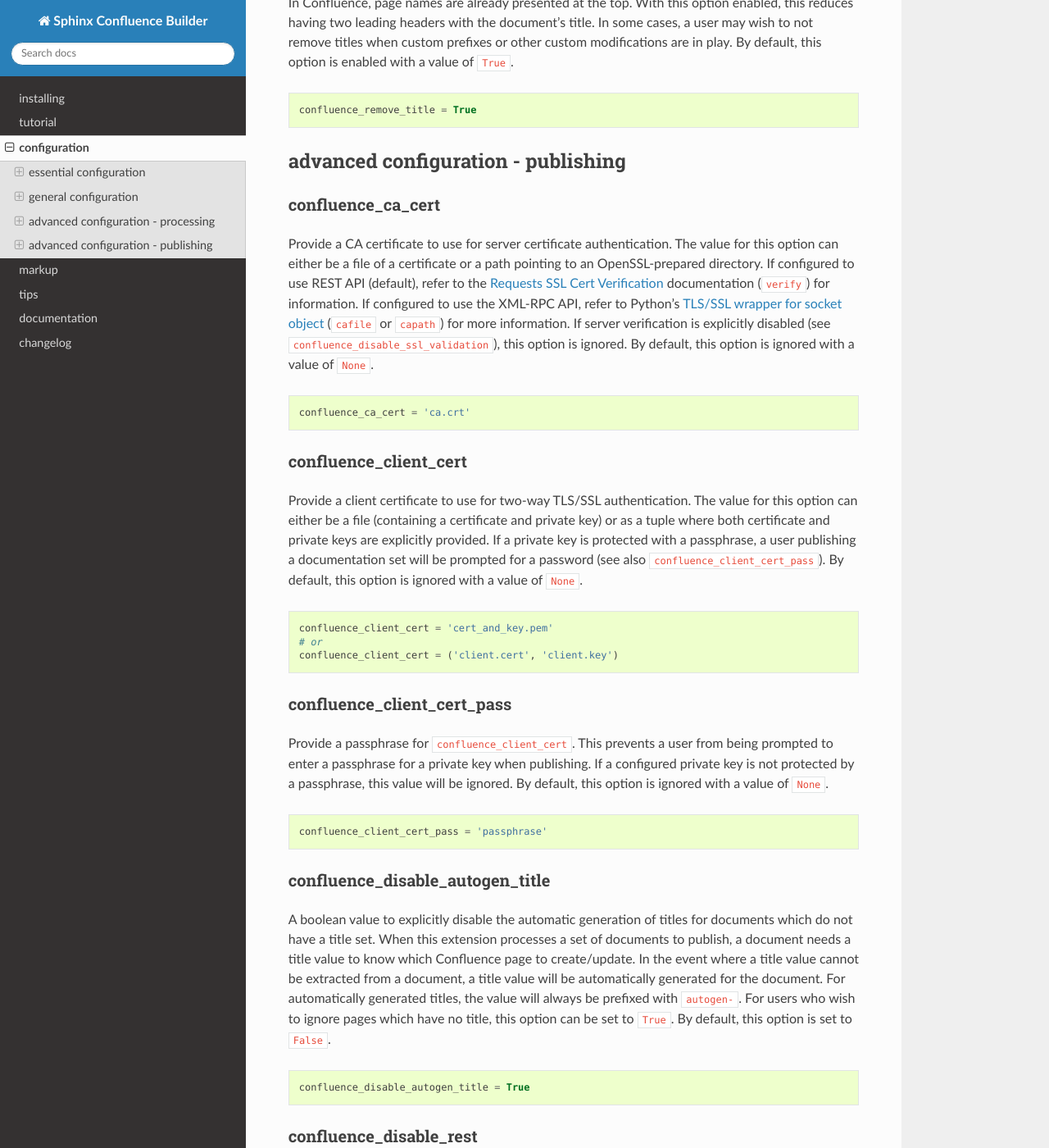
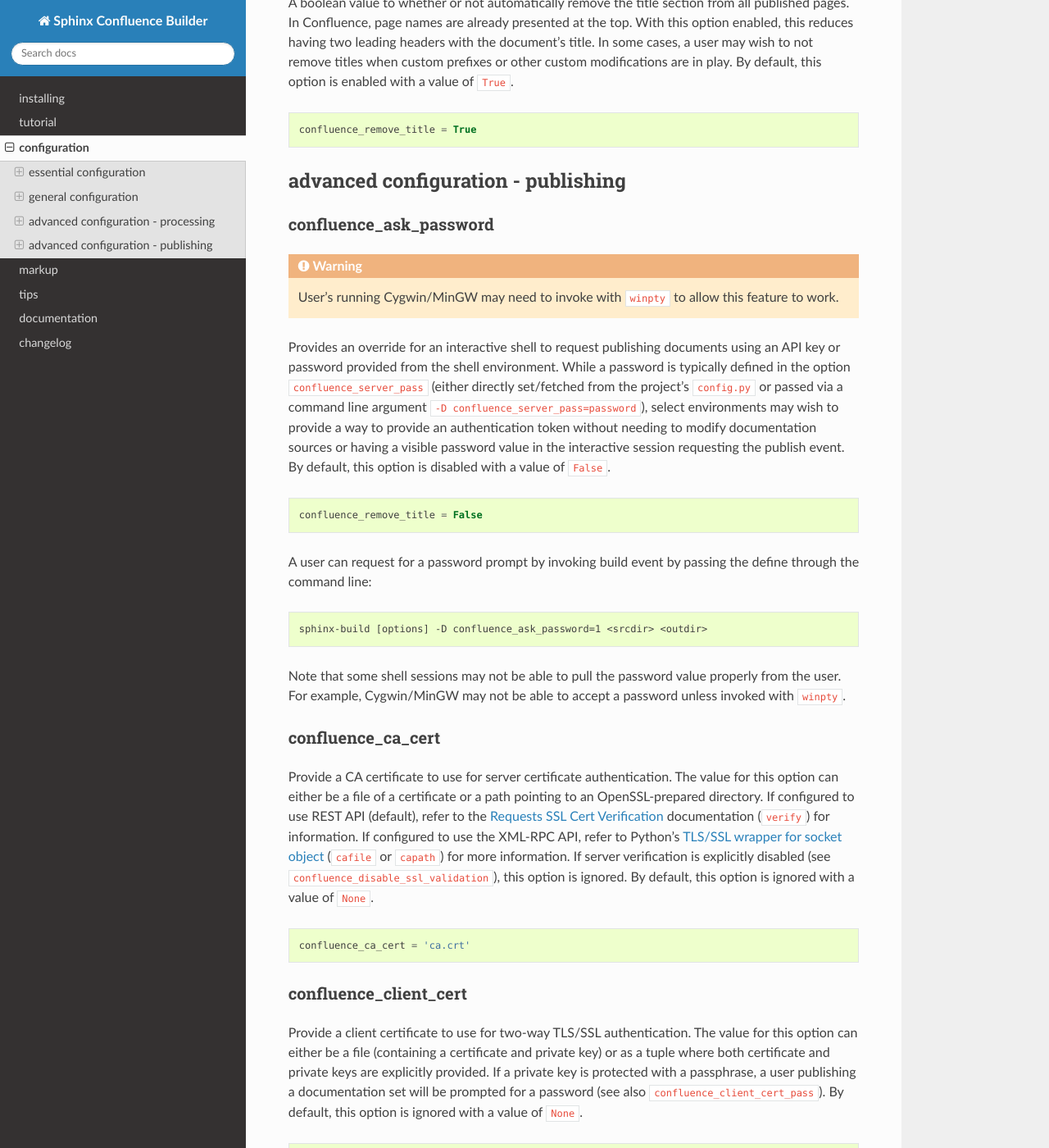
Before and after one commit to sphinx-contrib/confluencebuilder, a Sphinx documentation site: the page built from doc/configuration.rst, in a window 1280 px wide and 1400 px high, scrolled down 6762 px. Shown: the whole window at 82% size. Built offline with Sphinx 7.4.7 and the Read the Docs theme 2.0.0, drawn with Linux system fonts in a browser that asks for light colours; some of the changed text lies outside the part shown.

Commit message:
doc: adding ask-password configuration
Adding documentation about the configuration mode
'confluence_ask_password'.

Signed-off-by: James Knight <james.d.knight@live.com>

```diff
--- a/doc/configuration.rst
+++ b/doc/configuration.rst
@@ -353,6 +353,39 @@ option is enabled with a value of ``True``.
 advanced configuration - publishing
 -----------------------------------
 
+confluence_ask_password
+~~~~~~~~~~~~~~~~~~~~~~~
+
+.. warning::
+
+   User's running Cygwin/MinGW may need to invoke with ``winpty`` to allow this
+   feature to work.
+
+Provides an override for an interactive shell to request publishing documents
+using an API key or password provided from the shell environment. While a
+password is typically defined in the option ``confluence_server_pass`` (either
+directly set/fetched from the project's ``config.py`` or passed via a command
+line argument ``-D confluence_server_pass=password``), select environments may
+wish to provide a way to provide an authentication token without needing to
+modify documentation sources or having a visible password value in the
+interactive session requesting the publish event. By default, this
+option is disabled with a value of ``False``.
+
+.. code-block:: python
+
+   confluence_remove_title = False
+
+A user can request for a password prompt by invoking build event by passing the
+define through the command line:
+
+.. code-block:: none
+
+   sphinx-build [options] -D confluence_ask_password=1 <srcdir> <outdir>
+
+Note that some shell sessions may not be able to pull the password value
+properly from the user. For example, Cygwin/MinGW may not be able to accept a
+password unless invoked with ``winpty``.
+
 confluence_ca_cert
 ~~~~~~~~~~~~~~~~~~
 
```
